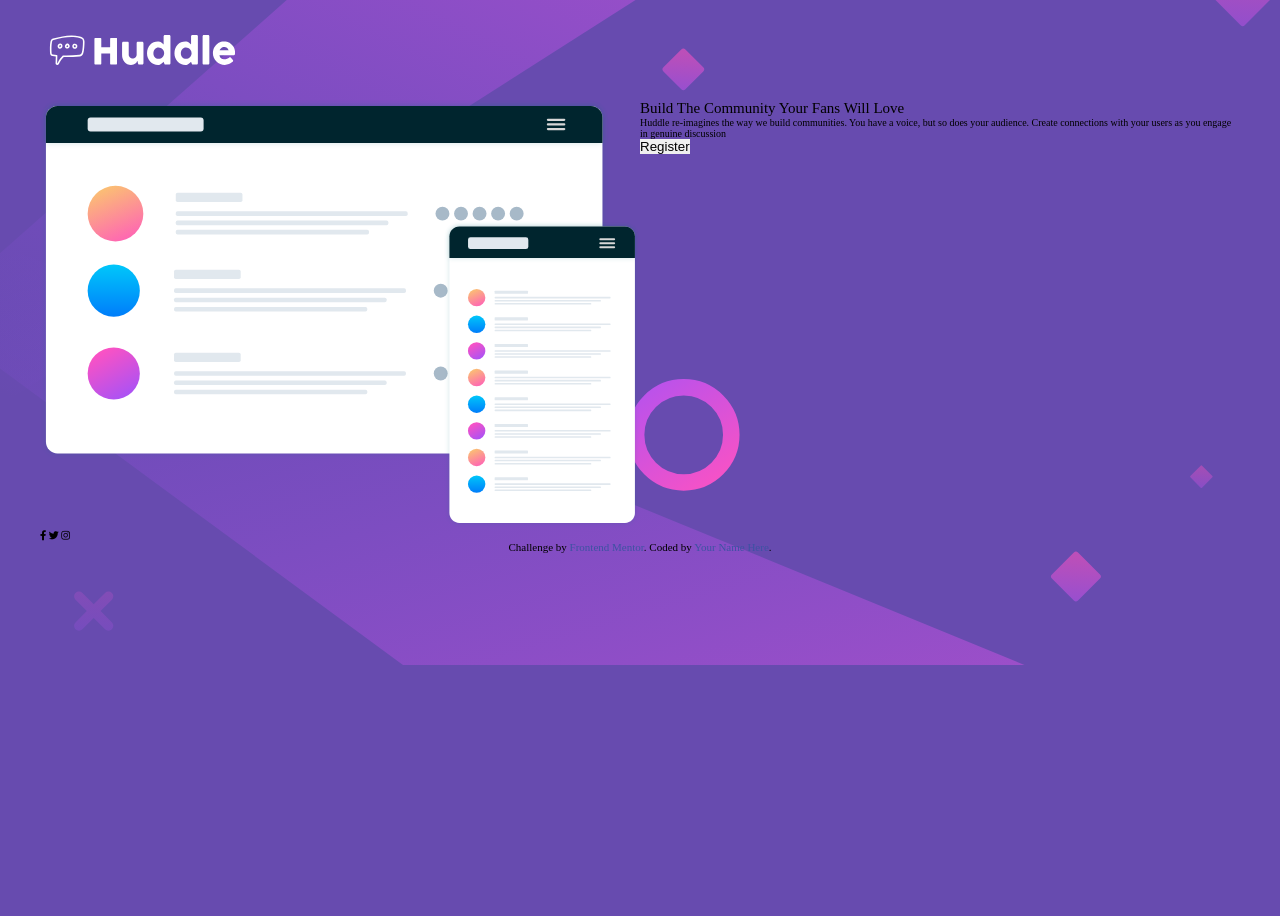
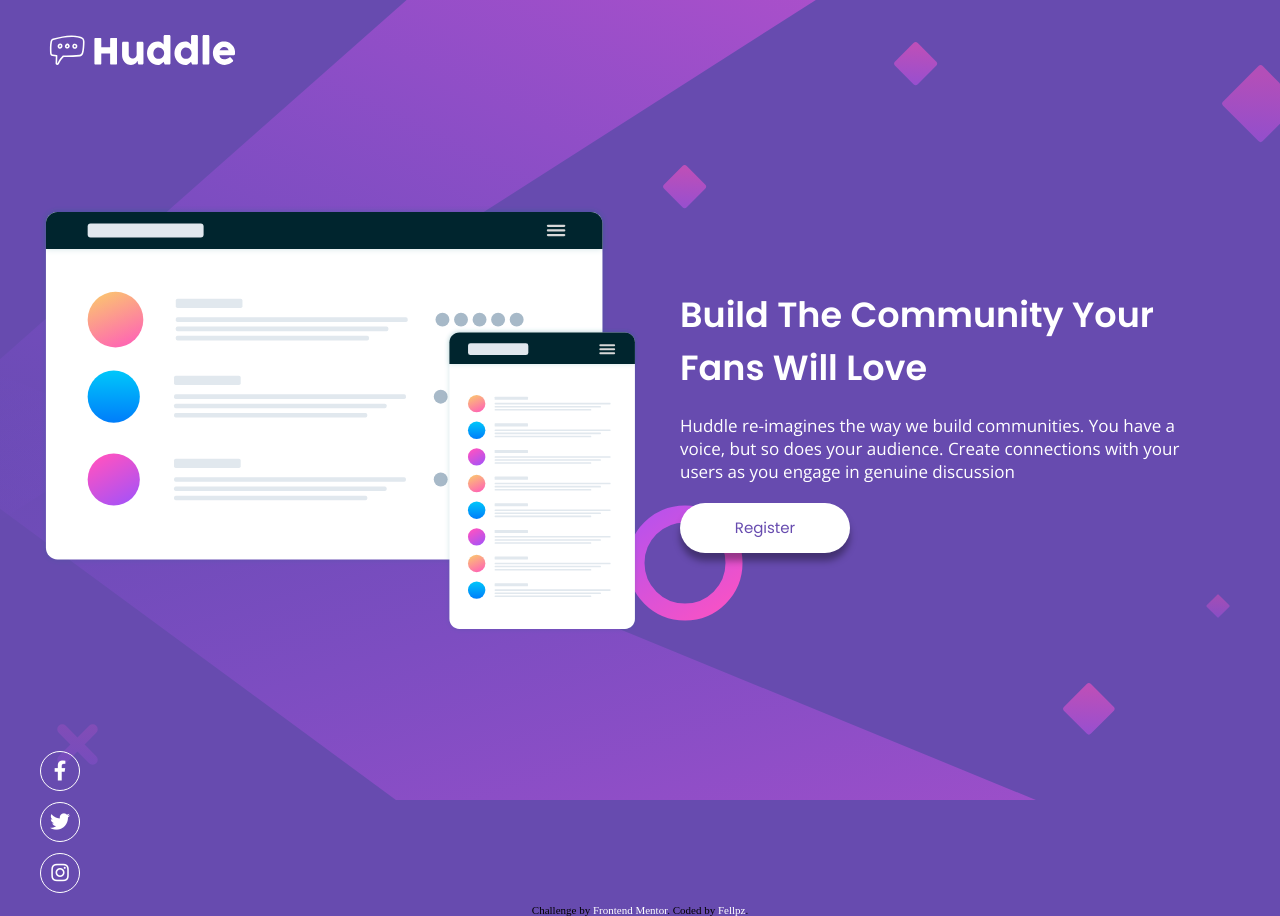
Before and after one commit to gitFellpz/gitFellpz.github.io, a plain HTML site: page index.html in a window 1280 px wide. Before the commit the page ends 800 px from the top, so only its background shows below. Drawn offline with nearby package versions, Linux system fonts and the light colour scheme.

Commit message:
Layout para desktop feito!

```diff
--- a/css/estilo.css
+++ b/css/estilo.css
@@ -6,6 +6,7 @@ body{
     background-color: var(--violeta);
     background-size: cover;
     padding: 0 40px;
+    height: 100vh;
 }
 
 /* HEADER */
@@ -18,8 +19,85 @@ body{
     width: 200px;
 }
 
+
 /*  PRINCIPAL / MAIN */
     .principal{
+        margin-top: 25px;
         display: grid;
         grid-template-columns: 1fr 1fr;
+        max-width: var(--width-desktop);
+        height: 80vh;
+        margin: 0 auto;
     }
+    .principal .telas{
+        display: flex;
+        flex-direction: column;
+        align-self: center;
+    }
+    .principal .telas img{
+        width: 100%;
+    }
+    .principal .item{
+        margin: 20px 40px;
+        display: flex;
+        flex-direction: column;
+        align-self: center;
+    }
+    .principal .item h2{
+        font-family: var(--poppins);
+        font-weight: 600;
+        color: white;
+        font-size: 3.5rem;
+        margin-bottom: 20px;
+    }
+    .principal .item p{
+        color: white;
+        font-size: 1.7rem;
+        font-family: var(--open-sans);
+        font-weight: 400;
+        margin-bottom: 20px;
+    }
+    .principal .item .botao{
+        display: flex;
+        background-color: white;
+        border-radius: 30px;
+        font-size: 1.5rem;
+        color: var(--violeta);
+        width: 170px;
+        height: 50px;
+        justify-content: center;
+        align-items: center;
+        font-family: var(--poppins);
+        box-shadow: rgba(0, 0, 0, 0.35) 0px 8px 7px;
+        transition: 0.3s;
+    }
+    .principal .item .botao:hover{
+        background-color: rgb(233, 233, 233);
+    }
+
+    /* Responsivo */
+    .principal
+
+
+/* Rodape */
+.rodape{
+    display: flex;
+    justify-content: end;
+}
+.rodape a{
+    margin: 0 10px;
+}
+.rodape i{
+    display: flex;
+    align-items: center;
+    justify-content: center;
+    font-size: 2rem;
+    width: 40px;
+    height: 40px;
+    border: 1px solid white;
+    border-radius: 45px;
+    color: white;
+}
+.rodape a:nth-child(3){
+    margin-right: 10%;
+}
--- a/css/reset.css
+++ b/css/reset.css
@@ -20,4 +20,4 @@ img{
 
 /* Estilização do Frontend Mentor */
 .attribution { font-size: 11px; text-align: center; }
-.attribution a { color: hsl(228, 45%, 44%); }
+.attribution a { color: hsl(0, 0%, 100%); }
--- a/index.html
+++ b/index.html
@@ -9,6 +9,14 @@
     <link rel="stylesheet" href="./css/reset.css">
     <link rel="stylesheet" href="./css/variaveis.css">
     <link rel="stylesheet" href="./css/all-font-awesome.css">
+
+    <link rel="preconnect" href="https://fonts.googleapis.com">
+    <link rel="preconnect" href="https://fonts.gstatic.com" crossorigin>
+    <link href="https://fonts.googleapis.com/css2?family=Poppins:wght@400;600&display=swap" rel="stylesheet">
+
+    <link rel="preconnect" href="https://fonts.googleapis.com">
+    <link rel="preconnect" href="https://fonts.gstatic.com" crossorigin>
+    <link href="https://fonts.googleapis.com/css2?family=Open+Sans&display=swap" rel="stylesheet">
 
     <title>Frontend Mentor | Huddle landing page with single introductory section</title>
 
@@ -33,9 +41,8 @@
           Create connections with your users as you engage in genuine discussion
         </p>
 
-        <button>
-          <a href="">Register</a>
-        </button>
+        <a class="botao" href="">Register</a>
+
       </div>
     </main>
 
@@ -56,7 +63,7 @@
     <section class="creditos">
       <p class="attribution">
         Challenge by <a href="https://www.frontendmentor.io?ref=challenge" target="_blank">Frontend Mentor</a>.
-        Coded by <a href="#">Your Name Here</a>.
+        Coded by <a href="#">Fellpz</a>.
       </p>
     </section>
   </body>
```
